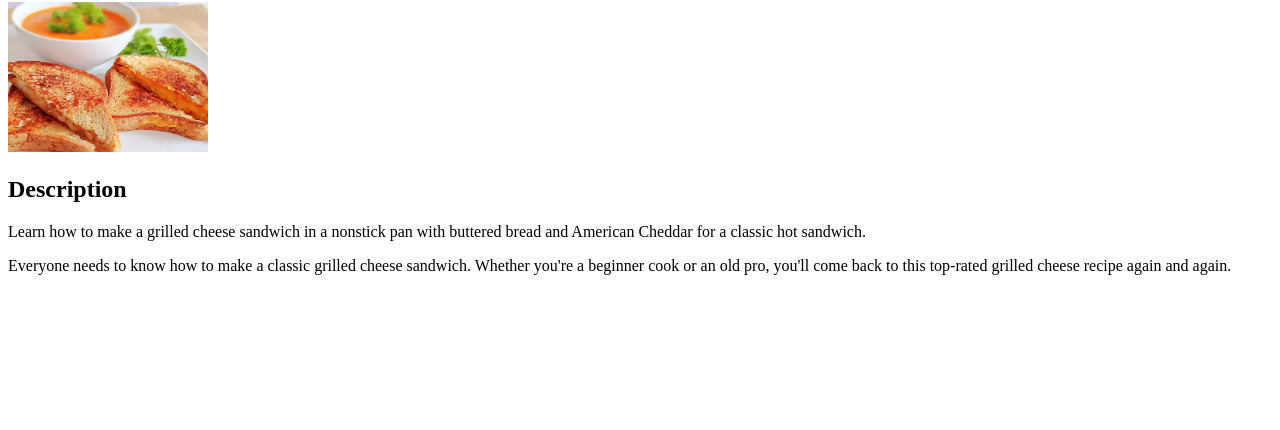
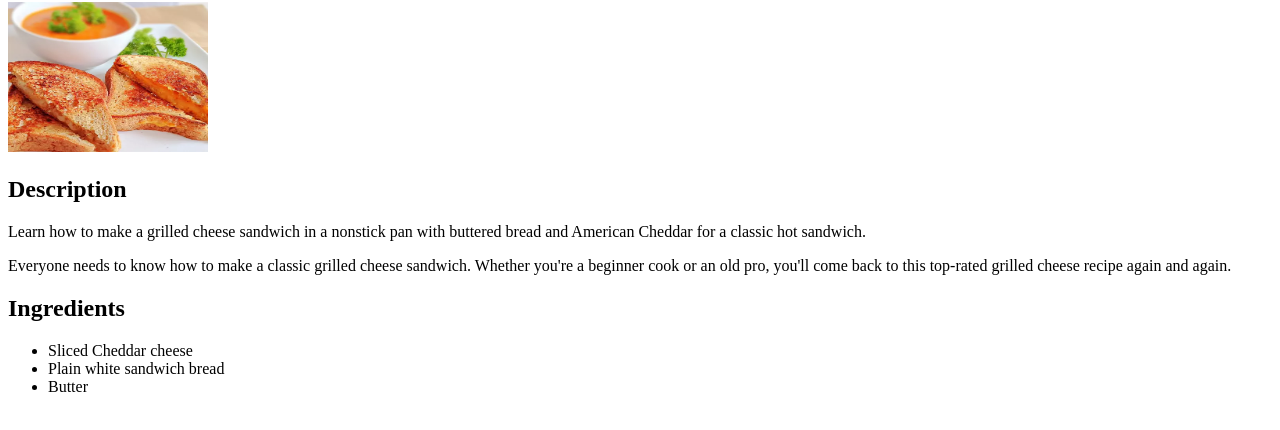
Before and after one commit to DamianSwarts/odin-recipes, a plain HTML site: page recipes/grilled-cheese-sandwich.html in a window 1280 px wide. Shown: the part 78-508 px from the top of the page. Drawn offline with Linux system fonts and the light colour scheme.

Commit message:
Add an unordered list of ingredients needed in the recipes/grilled-cheesed-sandwich.html file

```diff
--- a/recipes/grilled-cheese-sandwich.html
+++ b/recipes/grilled-cheese-sandwich.html
@@ -20,5 +20,12 @@
             Whether you're a beginner cook or an old pro, you'll come back to this top-rated grilled cheese recipe again and again.
         </p>
 
+        <h2>Ingredients</h2>
+        <ul>
+            <li>Sliced Cheddar cheese</li>
+            <li>Plain white sandwich bread</li>
+            <li>Butter</li>
+        </ul>
+
     </body>
 </html>
```
